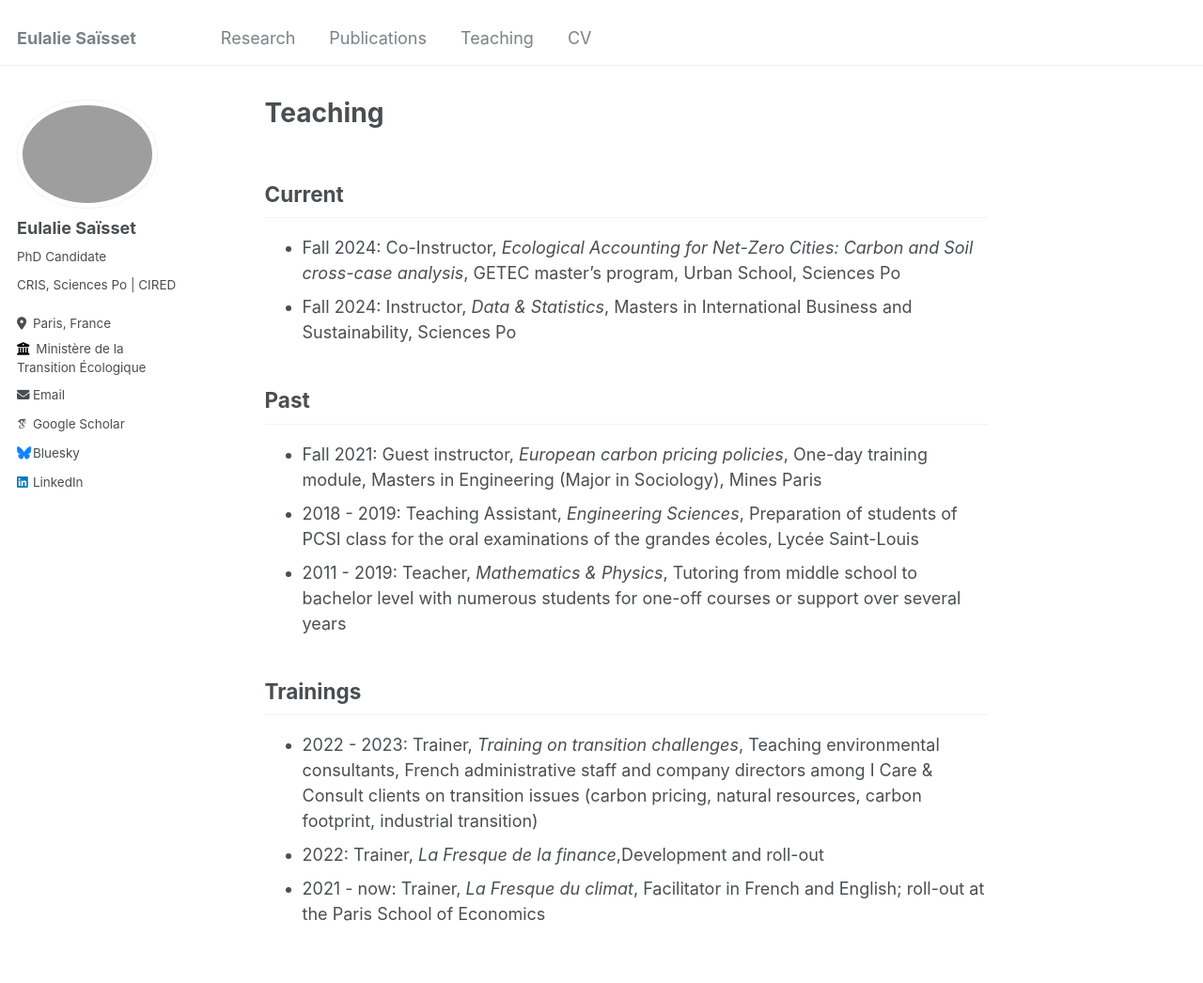
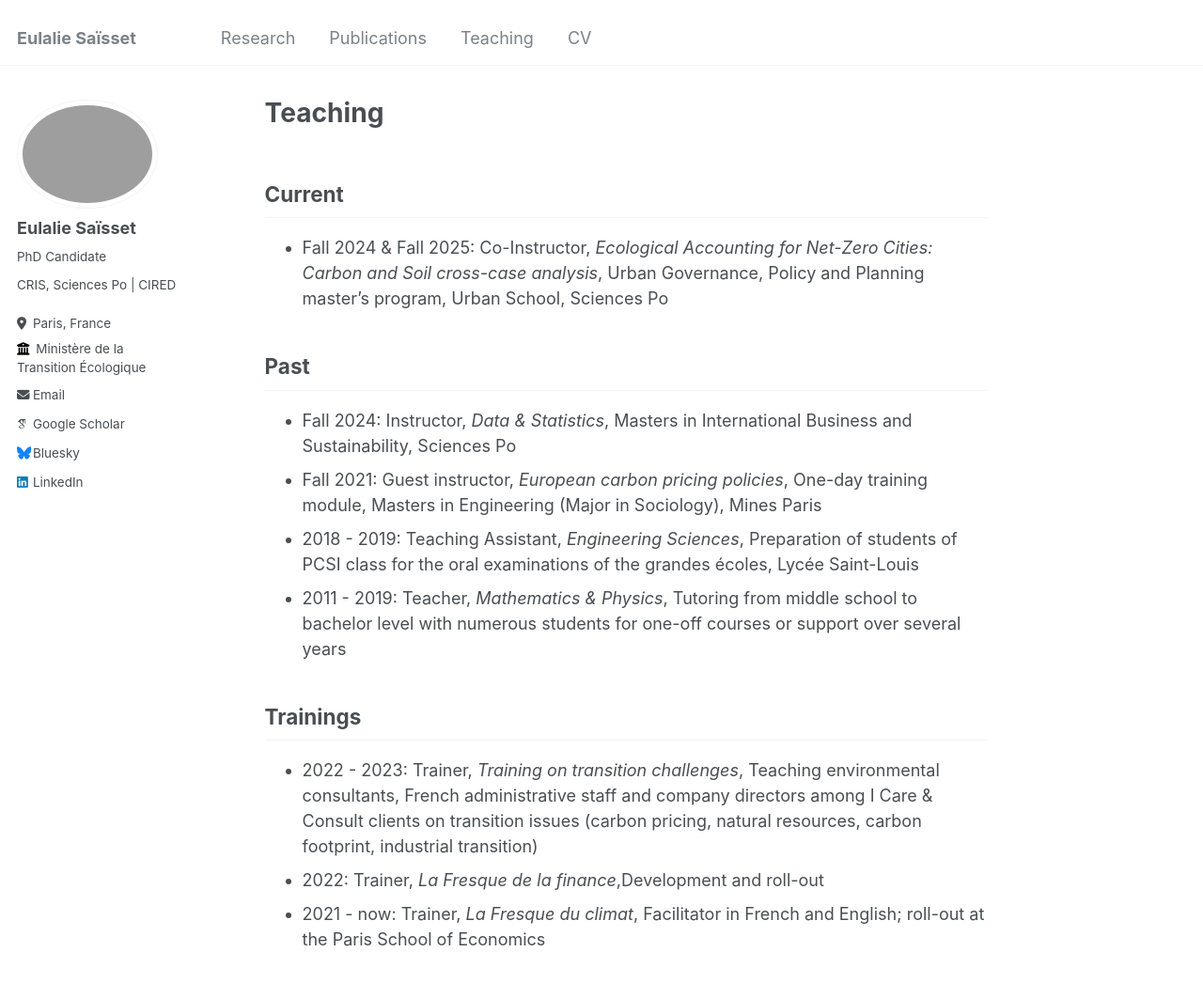
Before and after one commit to eulaliesaisset/eulaliesaisset.github.io, a Jekyll site: the page built from _pages/teaching.md, in a window 1280 px wide and 1220 px high. Shown: the top 1046 px of the window at 94% size. Built offline with Jekyll 4.4.1, drawn with Linux system fonts in a browser that asks for light colours; some web fonts are replaced.

Commit message:
Update teaching.md with next classes

```diff
--- a/_pages/teaching.md
+++ b/_pages/teaching.md
@@ -4,10 +4,10 @@ permalink: /teaching/
 ---
 
 ## Current
-- Fall 2024: Co-Instructor, _Ecological Accounting for Net-Zero Cities: Carbon and Soil cross-case analysis_, GETEC master’s program, Urban School, Sciences Po
-- Fall 2024: Instructor, _Data & Statistics_, Masters in International Business and Sustainability, Sciences Po
+- Fall 2024 & Fall 2025: Co-Instructor, _Ecological Accounting for Net-Zero Cities: Carbon and Soil cross-case analysis_, Urban Governance, Policy and Planning master’s program, Urban School, Sciences Po
 
 ## Past
+- Fall 2024: Instructor, _Data & Statistics_, Masters in International Business and Sustainability, Sciences Po
 - Fall 2021: Guest instructor, _European carbon pricing policies_, One-day training module, Masters in Engineering (Major in Sociology), Mines Paris
 - 2018 - 2019: Teaching Assistant, _Engineering Sciences_, Preparation of students of PCSI class for the oral examinations of the grandes écoles, Lycée Saint-Louis
 - 2011 - 2019: Teacher, _Mathematics & Physics_, Tutoring from middle school to bachelor level with numerous students for one-off courses or support over several years
```
